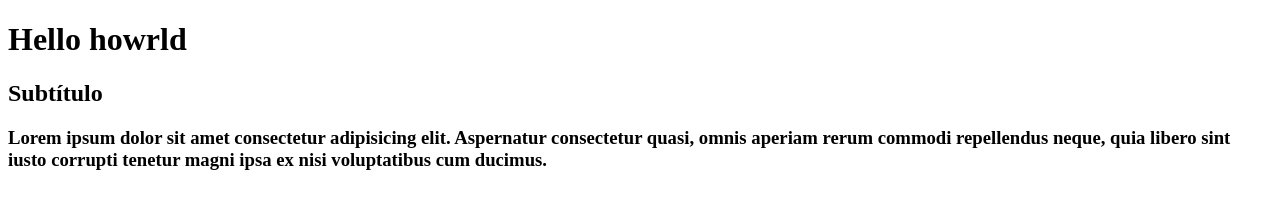
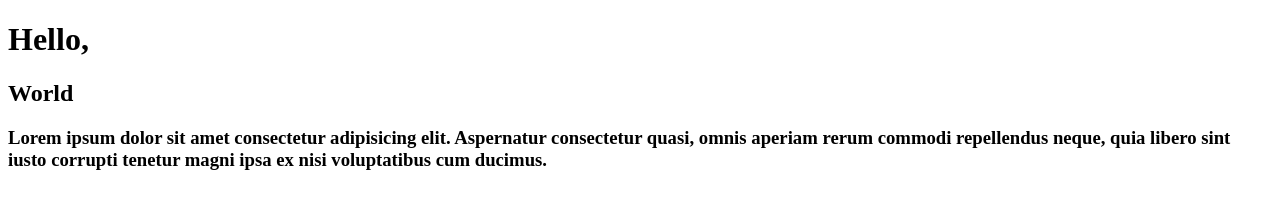
Before and after one commit to fernanda2533/curso-git, a plain HTML site: page index.html in a window 1280 px wide. Drawn offline with Linux system fonts and the light colour scheme.

Commit message:
[OUTRO DEV] Commit de alterações para atualizar

```diff
--- a/index.html
+++ b/index.html
@@ -6,9 +6,9 @@
     <title>Corrigido</title>
 </head>
 <body>
-    <h1>Hello howrld
+    <h1>Hello,
     </h1>
-    <h2>Subtítulo</h2>
+    <h2>World</h2>
     <h3> Lorem ipsum dolor sit amet consectetur adipisicing elit. Aspernatur consectetur quasi, omnis aperiam rerum commodi repellendus neque, quia libero sint iusto corrupti tenetur magni ipsa ex nisi voluptatibus cum ducimus.
     </h3>
 </body>
```
